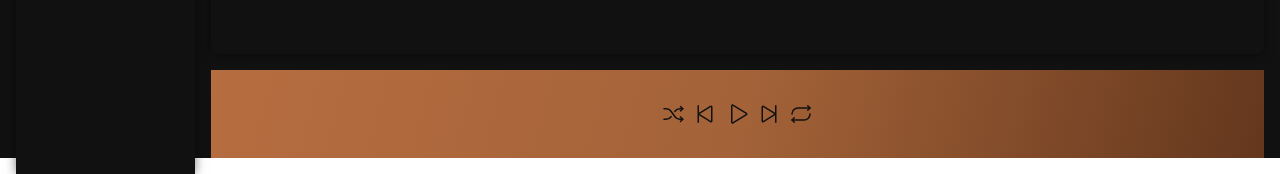
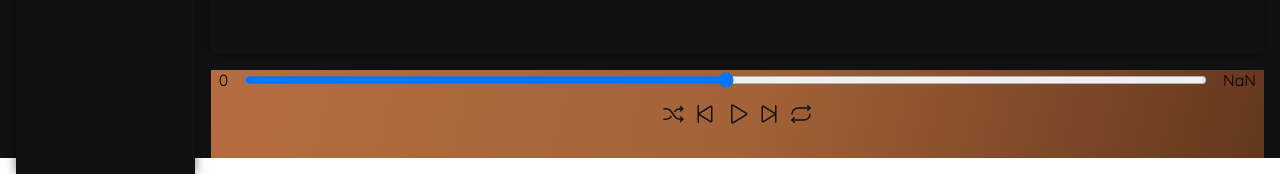
Before and after one commit to victormedeiros1/sound-glory, a React (Vite) app: page / in a window 1280 px wide. Shown: the part 642-816 px from the top of the page. Built offline with nearby package versions, Linux system fonts and the light colour scheme.

Commit message:
feat: timeline seconds

```diff
--- a/src/components/Controls/index.tsx
+++ b/src/components/Controls/index.tsx
@@ -1,3 +1,4 @@
+import { useState, useEffect } from "react";
 import {
   Shuffle,
   SkipBack,
@@ -6,7 +7,7 @@ import {
   SkipForward,
   Repeat,
 } from "phosphor-react";
-import { ControlsStyles } from "./styles";
+import { ControlsStyles, Progress, ProgressBar } from "./styles";
 import { useDispatch } from "react-redux";
 import { useAppSelector } from "../../hooks/useAppSelector";
 import { RootState } from "../../store";
@@ -19,8 +20,11 @@ import {
 
 const Controls: React.FC = () => {
   const dispatch = useDispatch();
-  const { id, isPlaying } = useAppSelector((state: RootState) => state.song);
-
+  const [currentTime, setCurrentTime] = useState(0);
+  const { id, isPlaying, audio } = useAppSelector(
+    (state: RootState) => state.song
+  );
+  let duration = Math.round(audio.duration);
   const songs = useAppSelector((state) => state.songs);
 
   const handleNextSong = () => {
@@ -37,8 +41,28 @@ const Controls: React.FC = () => {
     dispatch(playSong());
   };
 
+  useEffect(() => {
+    console.log(isPlaying);
+    if (isPlaying) {
+      const interval = setInterval(() => {
+        setCurrentTime(Math.round(audio.currentTime));
+      }, 1000);
+
+      return () => clearInterval(interval);
+    }
+  }, [isPlaying]);
+  // setTimeout(() => {
+  //   clearInterval(interval);
+  // }, 5000);
+
   return (
     <ControlsStyles>
+      <Progress>
+        {currentTime}
+        <ProgressBar type="range" min={0} max={duration} />
+        {duration}
+      </Progress>
+
       <Shuffle size={24} color="#111111" />
       <SkipBack size={24} color="#111111" onClick={handlePreviousSong} />
 
--- a/src/components/Controls/styles.ts
+++ b/src/components/Controls/styles.ts
@@ -1,6 +1,7 @@
 import styled from "styled-components";
 
 export const ControlsStyles = styled.div`
+  position: relative;
   display: flex;
   justify-content: center;
   gap: var(--g-8);
@@ -20,3 +21,19 @@ export const ControlsStyles = styled.div`
     }
   }
 `;
+
+export const Progress = styled.div`
+  display: flex;
+  gap: var(--g-16);
+  padding: 0 var(--p-8);
+
+  position: absolute;
+  top: 0;
+  left: 0;
+
+  width: 100%;
+`;
+
+export const ProgressBar = styled.input`
+  width: 100%;
+`;
```
